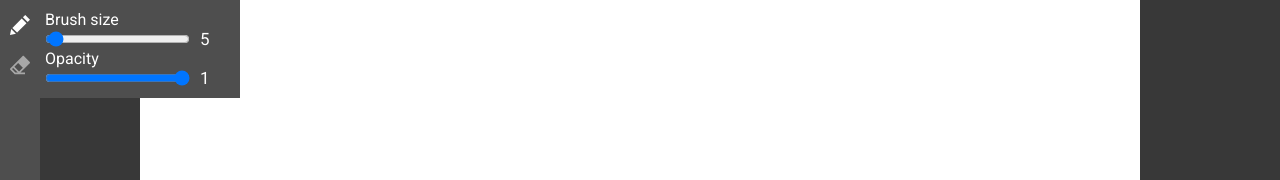
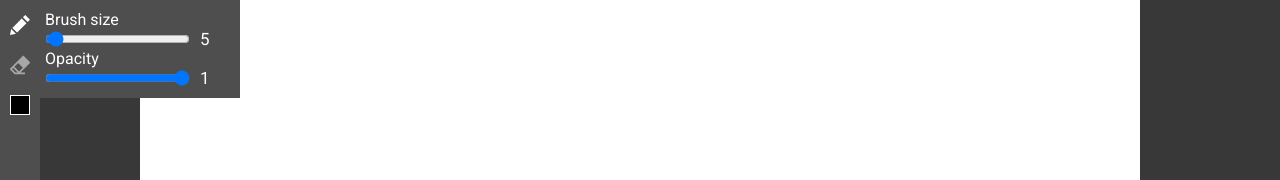
Before and after one commit to mateuszbuturla/BuPaint-Studio, a React (Create React App) app: page / in a window 1280 px wide. Shown: the top 180 px of the page. Built offline with nearby package versions, Linux system fonts and the light colour scheme.

Commit message:
create colorPalette

```diff
--- a/package.json
+++ b/package.json
@@ -9,11 +9,13 @@
     "@types/jest": "^26.0.20",
     "@types/node": "^12.19.12",
     "@types/react": "^16.14.2",
+    "@types/react-color": "^3.0.4",
     "@types/react-dom": "^16.9.10",
     "@types/react-helmet": "^6.1.0",
     "@types/react-redux": "^7.1.15",
     "@types/styled-components": "^5.1.7",
     "react": "^17.0.1",
+    "react-color": "^2.19.3",
     "react-dom": "^17.0.1",
     "react-helmet": "^6.1.0",
     "react-redux": "^7.2.2",
--- /dev/null
+++ b/src/actions/selectedColor/actions.ts
@@ -0,0 +1,12 @@
+import types from './types';
+
+const setSelectedColor = (item: any) => {
+  return {
+    type: types.SET_SELECTED_COLOR,
+    item,
+  };
+};
+
+export default {
+  setSelectedColor,
+};
--- /dev/null
+++ b/src/actions/selectedColor/index.ts
@@ -0,0 +1,2 @@
+import selectedColorReducer from './reducer';
+export default selectedColorReducer;
--- /dev/null
+++ b/src/actions/selectedColor/reducer.ts
@@ -0,0 +1,23 @@
+import types from './types';
+
+const INITIAL_STATE = {
+  color: {
+    r: 0,
+    g: 0,
+    b: 0,
+  },
+};
+
+const selectedColorReducer = (state = INITIAL_STATE, action: any) => {
+  switch (action.type) {
+    case types.SET_SELECTED_COLOR:
+      return {
+        ...state,
+        color: action.item,
+      };
+    default:
+      return state;
+  }
+};
+
+export default selectedColorReducer;
--- /dev/null
+++ b/src/actions/selectedColor/types.ts
@@ -0,0 +1,5 @@
+const SET_SELECTED_COLOR = 'SET_SELECTED_COLOR';
+
+export default {
+  SET_SELECTED_COLOR,
+};
--- a/src/components/common/Canvas/index.tsx
+++ b/src/components/common/Canvas/index.tsx
@@ -24,6 +24,7 @@ const Canvas = ({ width, height }: CanvasProps) => {
   const { brushSize, brushOpacity } = useSelector(
     (state: TypesApplicationState) => state.toolSettings,
   );
+  const { color } = useSelector((state: TypesApplicationState) => state.selectedColor);
 
   const startHolding = useCallback((event: MouseEvent) => {
     const coordinates = getCoordinates(event);
@@ -67,7 +68,7 @@ const Canvas = ({ width, height }: CanvasProps) => {
                 mousePosition,
                 newMousePosition,
                 contextRef,
-                `rgba(0,0,0,${brushOpacity})`,
+                `rgba(${color.r}, ${color.g}, ${color.b},${brushOpacity})`,
                 brushSize,
               );
             }
--- /dev/null
+++ b/src/components/common/ColorPicker/StyledColorPicker.ts
@@ -0,0 +1,35 @@
+import styled from 'styled-components';
+
+const StyledColorPickerContainer = styled.div`
+  position: relative;
+  width: 30px;
+  height: 30px;
+  background-color: transparent;
+  margin-bottom: 10px;
+`;
+
+interface StyledColorPickerButtonProps {
+  color: string;
+}
+
+const StyledColorPickerButton = styled.button<StyledColorPickerButtonProps>`
+  position: absolute;
+  top: 50%;
+  left: 50%;
+  transform: translate(-50%, -50%);
+  width: 20px;
+  height: 20px;
+  background-color: transparent;
+  border: 1px solid ${(props) => props.theme.colors.color};
+  cursor: pointer;
+  outline: none;
+  background-color: ${(props) => props.color};
+`;
+
+const StyledPickerContainer = styled.div`
+  position: absolute;
+  top: 25px;
+  left: 25px;
+`;
+
+export { StyledColorPickerContainer, StyledColorPickerButton, StyledPickerContainer };
--- /dev/null
+++ b/src/components/common/ColorPicker/index.tsx
@@ -0,0 +1,44 @@
+import React, { useState } from 'react';
+import {
+  StyledColorPickerContainer,
+  StyledColorPickerButton,
+  StyledPickerContainer,
+} from './StyledColorPicker';
+import { ChromePicker } from 'react-color';
+import { useSelector, useDispatch } from 'react-redux';
+import TypesApplicationState from 'types/TypesApplicationState';
+import { default as selectedColorActions } from 'actions/selectedColor/actions';
+
+const ColorPicker = () => {
+  const dispatch = useDispatch();
+  const { color } = useSelector((state: TypesApplicationState) => state.selectedColor);
+  const [isShowColorPicker, setIsShowColorPicker] = useState(false);
+
+  const handleColorChange = (color: any, event: any) => {
+    dispatch(
+      selectedColorActions.setSelectedColor({
+        r: color.rgb.r,
+        g: color.rgb.g,
+        b: color.rgb.b,
+      }),
+    );
+  };
+
+  return (
+    <StyledColorPickerContainer>
+      <StyledColorPickerButton
+        onClick={() => {
+          setIsShowColorPicker(!isShowColorPicker);
+        }}
+        color={`rgb(${color.r}, ${color.g}, ${color.b})`}
+      />
+      {isShowColorPicker && (
+        <StyledPickerContainer>
+          <ChromePicker onChangeComplete={handleColorChange} color={color} disableAlpha={true} />
+        </StyledPickerContainer>
+      )}
+    </StyledColorPickerContainer>
+  );
+};
+
+export default ColorPicker;
--- a/src/components/common/index.ts
+++ b/src/components/common/index.ts
@@ -1,5 +1,6 @@
 import Canvas from './Canvas';
 import ToolButton from './ToolButton';
 import Slider from './Slider';
+import ColorPicker from './ColorPicker';
 
-export { Canvas, ToolButton, Slider };
+export { Canvas, ToolButton, Slider, ColorPicker };
--- a/src/components/layout/ToolBar/index.tsx
+++ b/src/components/layout/ToolBar/index.tsx
@@ -1,7 +1,7 @@
 import React from 'react';
 import { StyledToolBar } from './StyledToolBar';
 import ToolsEnum from 'enums/ToolsEnum';
-import { ToolButton } from 'components/common';
+import { ToolButton, ColorPicker } from 'components/common';
 import pencil from 'assets/icons/tools/pencil.svg';
 import eraser from 'assets/icons/tools/eraser.svg';
 import { useSelector } from 'react-redux';
@@ -33,6 +33,7 @@ const ToolBar = () => {
           active={tool.tool === selectedTool}
         />
       ))}
+      <ColorPicker />
     </StyledToolBar>
   );
 };
--- a/src/reducers.ts
+++ b/src/reducers.ts
@@ -2,11 +2,13 @@ import { combineReducers } from 'redux';
 import titleReducer from 'actions/title';
 import selectedToolReducer from 'actions/selectedTool';
 import toolSettingsReducer from 'actions/toolSettings';
+import selectedColorReducer from 'actions/selectedColor';
 
 const rootReducer = combineReducers({
   title: titleReducer,
   selectedTool: selectedToolReducer,
   toolSettings: toolSettingsReducer,
+  selectedColor: selectedColorReducer,
 });
 
 export default rootReducer;
--- a/src/types/TypesApplicationState.ts
+++ b/src/types/TypesApplicationState.ts
@@ -11,6 +11,9 @@ interface TypesApplicationState {
     brushSize: number;
     brushOpacity: number;
   };
+  selectedColor: {
+    color: any;
+  };
 }
 
 export default TypesApplicationState;
```
Also changed, not shown: 1 other file (tests, documents, lock files or other folders).
